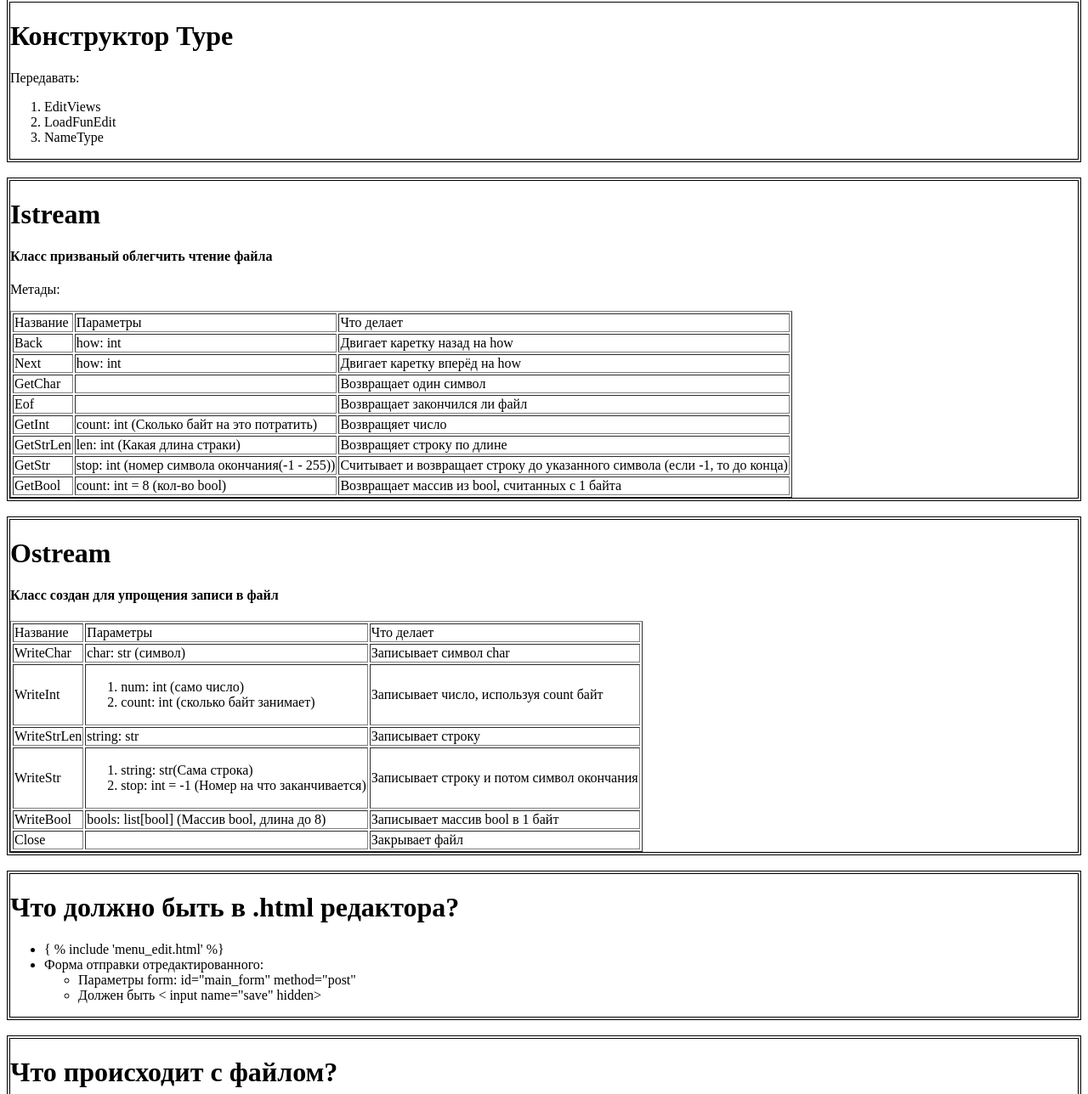
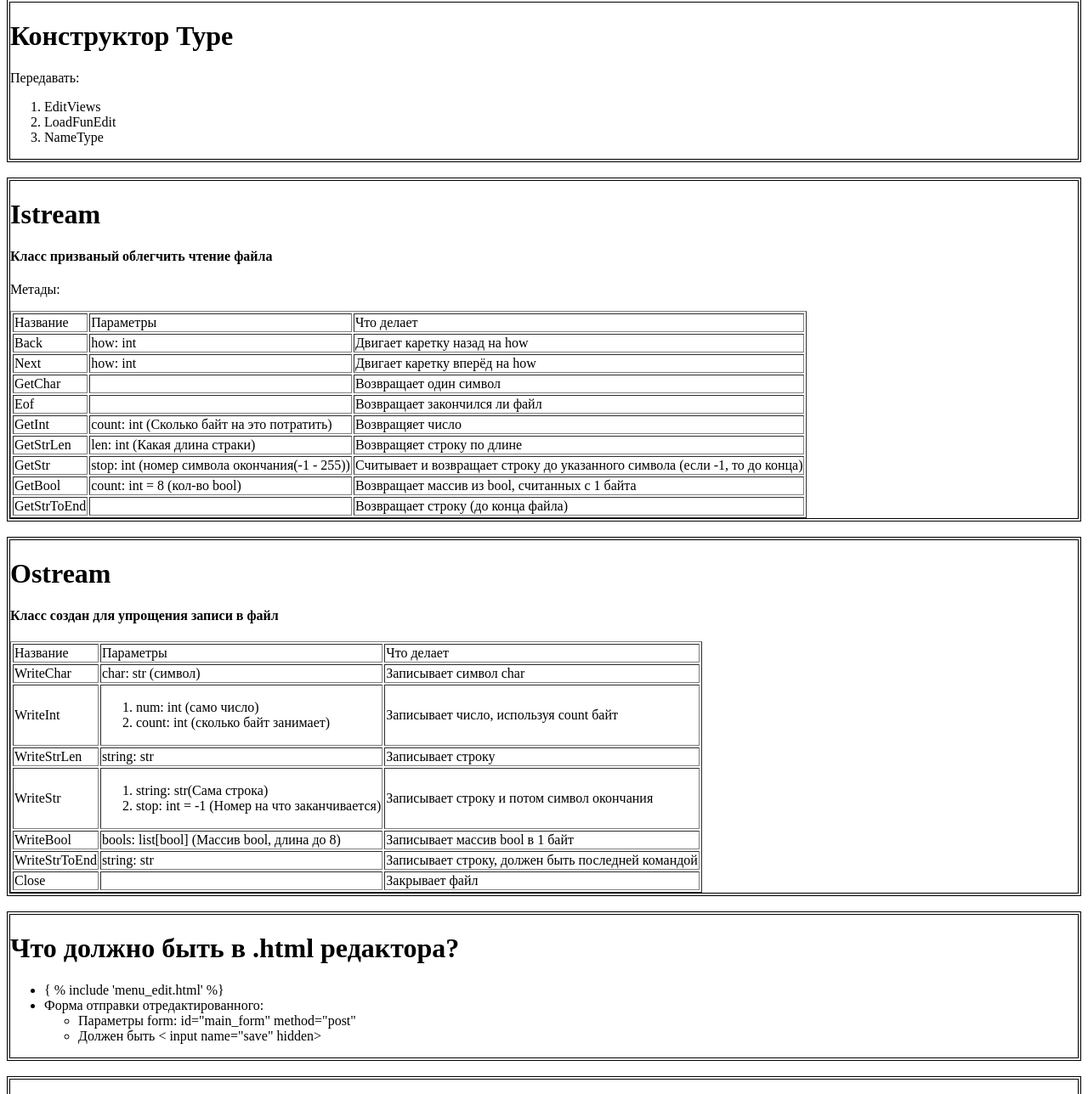
Before and after one commit to 3NikNikNik3/Vortex_Py, a Django app: page /doc in a window 1280 px wide. Shown: the part 629-1917 px from the top of the page at 85% size. Run offline with Django 5.2, Linux system fonts and the light colour scheme.

Commit message:
UpdateDoc

```diff
--- a/project/main/templates/doc.html
+++ b/project/main/templates/doc.html
@@ -103,6 +103,11 @@
                 <td>count: int = 8 (кол-во bool)</td>
                 <td>Возвращает массив из bool, считанных с 1 байта</td>
             </tr>
+            <tr>
+                <td>GetStrToEnd</td>
+                <td></td>
+                <td>Возвращает строку (до конца файла)</td>
+            </tr>
         </table>
     </div><br>
 
@@ -135,6 +140,11 @@
                 <td>WriteBool</td>
                 <td>bools: list[bool] (Массив bool, длина до 8)</td>
                 <td>Записывает массив bool в 1 байт</td>
+            </tr>
+            <tr>
+                <td>WriteStrToEnd</td>
+                <td>string: str</td>
+                <td>Записывает строку, должен быть последней командой</td>
             </tr>
             <tr>
                 <td>Close</td>
```
